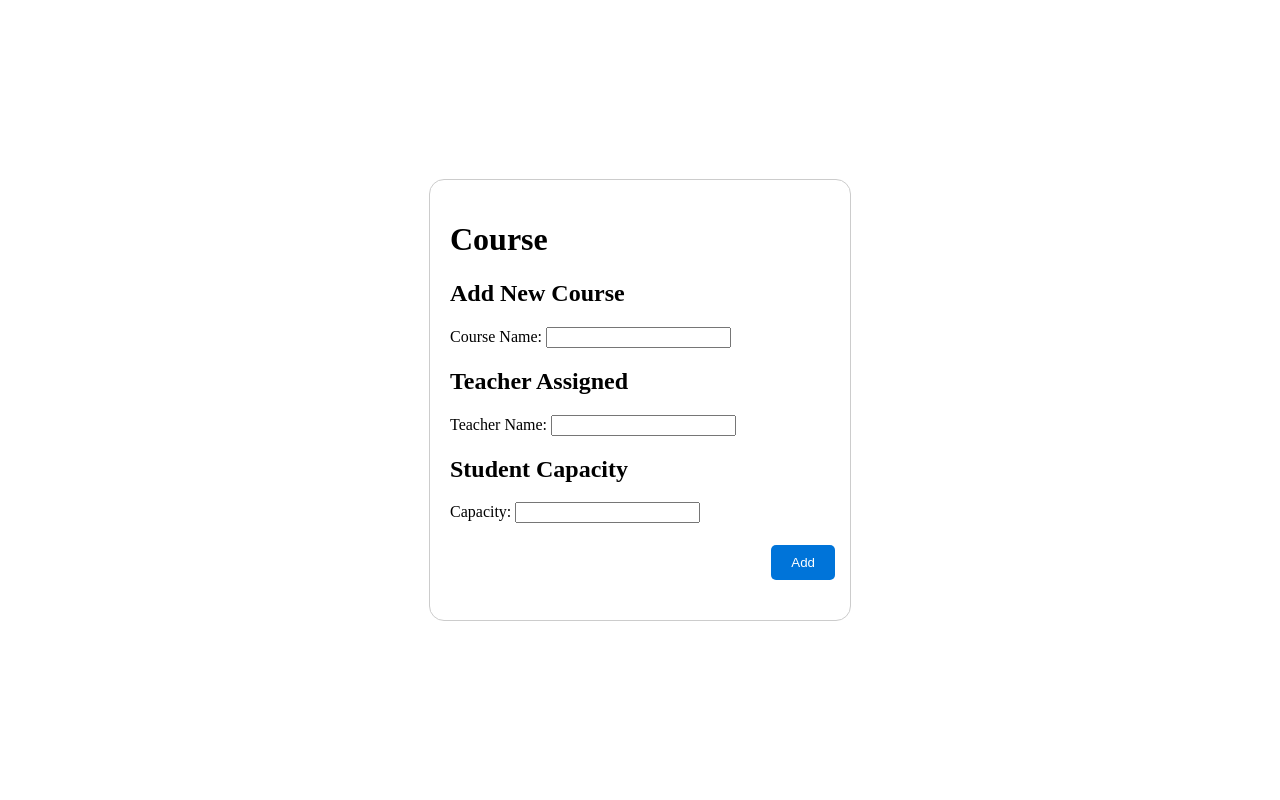
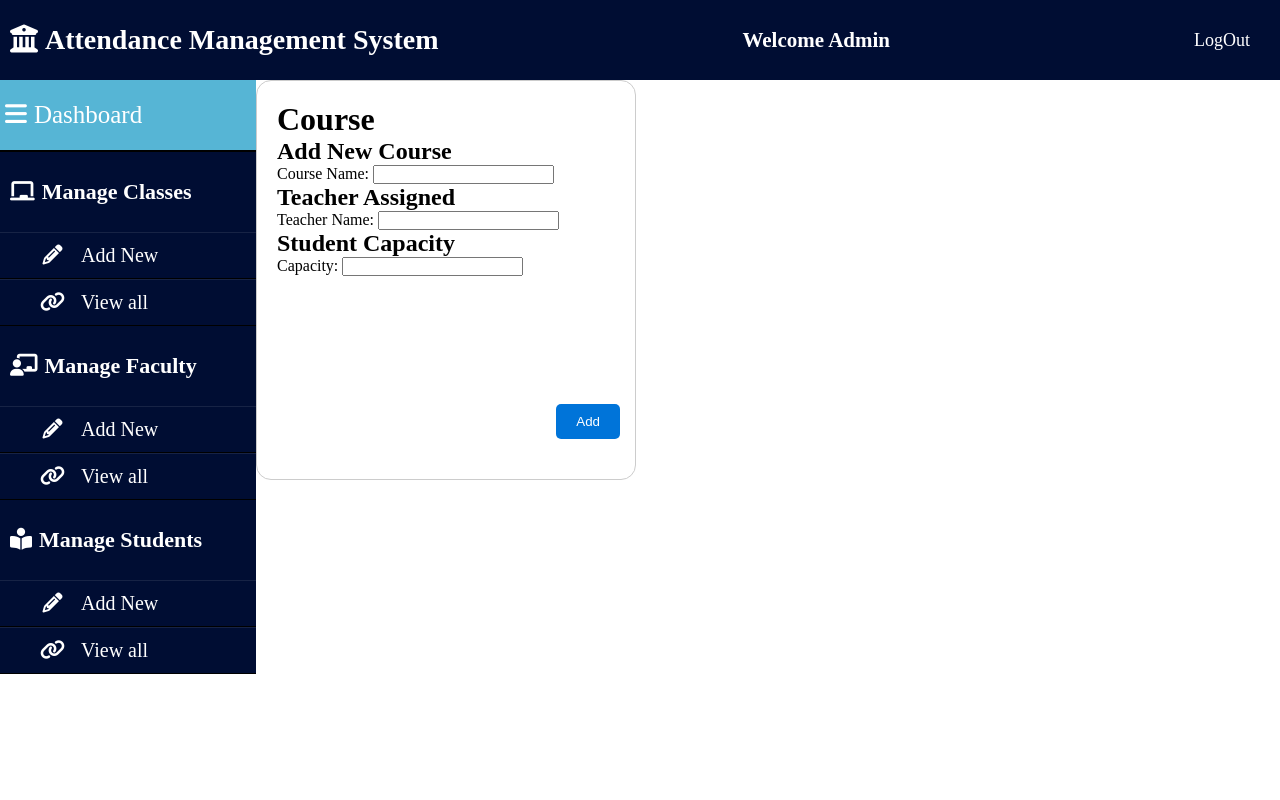
Before and after one commit to KhushiJain2004/Attendance-management-system-Devops-lab-, a Django app: template ATTENDANCE_MANAGEMENT_SYSTEM/template/courseadd.html in a window 1280 px wide. Run offline with Django 4.2, Linux system fonts and the light colour scheme; the template is opened without the code that fills it, so the values that code supplies are empty.

Commit message:
Update courseadd.html

```diff
--- a/ATTENDANCE_MANAGEMENT_SYSTEM/template/courseadd.html
+++ b/ATTENDANCE_MANAGEMENT_SYSTEM/template/courseadd.html
@@ -1,15 +1,23 @@
 <!DOCTYPE html>
-<html>
+<html lang="en">
 <head>
+    <meta charset="UTF-8">
+    <meta name="viewport" content="width=device-width, initial-scale=1.0">
     <title>Course Information</title>
+
+    <link rel="stylesheet" href="https://cdnjs.cloudflare.com/ajax/libs/font-awesome/6.4.0/css/all.min.css">
+
+    <link rel="stylesheet" type="text/css" href="admindashboard.css">
+</head>
+
 <style>
-        body {
+    /* body {
         display: flex;
         justify-content: center;
         align-items: center;
         height: 100vh;
         margin: 0;
-        }
+    } */
 
     .box {
         text-align: left;
@@ -33,8 +41,45 @@
         cursor: pointer;
     }
 </style>
-</head>
+
 <body>
+
+    <header>
+        <h1><i class="fas fa-university"></i>Attendance Management System</h1>
+        <h2>Welcome Admin</h2>
+        <a href="" class=""btn>LogOut</a>
+    </header>
+
+    <aside>
+        <header>
+            <div>
+                <i class="fas fa-bars"></i>Dashboard
+            </div>
+        </header>
+        <ul>
+            <li><h4><i class="fas fa-chalkboard"></i>Manage Classes</h4></li>
+            <ul>
+                <li><a href="courseadd.html"><i class="fa fa-pencil fa-fw"></i>Add New</a></li>
+                <li><a href="viewclass.html"><i class="fa fa-link"></i>View all</a></li>
+            </ul>
+        </ul>
+        <ul>
+            <li><h4><i class="fas fa-chalkboard-teacher"></i>Manage Faculty</h4></li>
+            <ul>
+                <li><a href=""><i class="fa fa-pencil fa-fw"></i>Add New</a></li>
+                <li><a href=""><i class="fa fa-link"></i>View all</a></li>
+            </ul>
+        </ul>
+        <ul>
+            <li><h4><i class="fas fa-book-reader" aria-hidden="true"></i>Manage Students</h4></li>
+            <ul>
+                <li><a href=""><i class="fa fa-pencil fa-fw"></i>Add New</a></li>
+                <li><a href=""><i class="fa fa-link"></i>View all</a></li>
+            </ul>
+        </ul>
+    </aside>
+
+    <div class="content-container">
     <div class="box">
         <h1>Course</h1>
 
@@ -58,5 +103,6 @@
 
         <button class="add-button">Add</button>
     </div>
+    </div>
 </body>
 </html>
```
Lines whose indentation alone changed are shown as unchanged.
